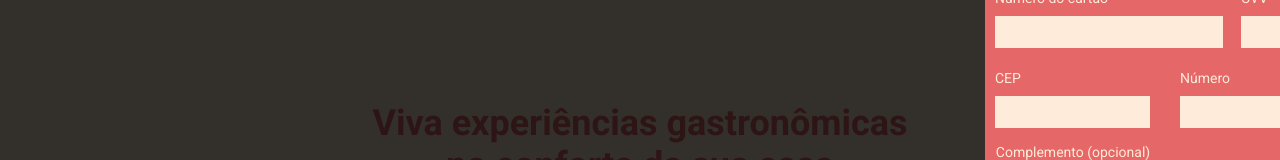
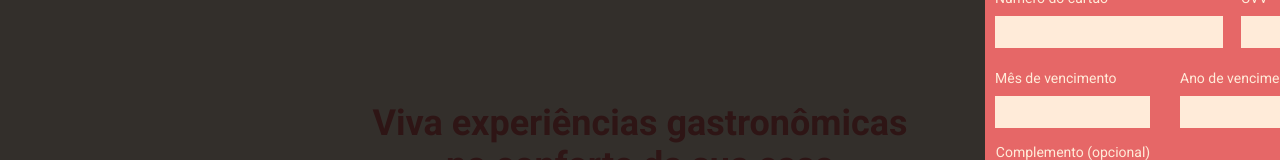
Before and after one commit to evenilsonguerreiro/efood2, a React (Create React App) app: page /perfilpagamento in a window 1280 px wide. Shown: the part 123-283 px from the top of the page. Built offline with nearby package versions, Linux system fonts and the light colour scheme.

Commit message:
ajustes na pagina pagamento

```diff
--- a/src/pages/PerfilPagamento/index.tsx
+++ b/src/pages/PerfilPagamento/index.tsx
@@ -21,7 +21,8 @@ import {
   DivCartao,
   CampoMedio,
   Complemento,
-  DivButtom
+  DivButtom,
+  Endereco2
 } from './styles'
 import { Content } from '../PerfilModal/styles'
 import { DivCep } from '../PerfilEntrega/styles'
@@ -113,11 +114,11 @@ const PerfilPagamento = () => {
 
               <DivCep>
                 <div>
-                  <Endereco>CEP</Endereco>
+                  <Endereco2>Mês de vencimento</Endereco2>
                   <CampoMedio></CampoMedio>
                 </div>
                 <div>
-                  <Endereco>Número</Endereco>
+                  <Endereco2>Ano de vencimento</Endereco2>
                   <CampoMedio></CampoMedio>
                 </div>
               </DivCep>
--- a/src/pages/PerfilPagamento/styles.ts
+++ b/src/pages/PerfilPagamento/styles.ts
@@ -72,6 +72,14 @@ export const Endereco = styled.p`
   margin-bottom: 10px;
   text-align: start;
 `
+export const Endereco2 = styled.p`
+  width: 123px;
+  height: 16px;
+  color: ${cores.branco};
+  font-size: 14px;
+  margin-bottom: 10px;
+  text-align: start;
+`
 export const Complemento = styled.p`
   width: 156px;
   height: 16px;
@@ -83,11 +91,6 @@ export const DivCep = styled.div`
   display: flex;
   justify-content: space-between;
   width: 340px;
-
-  ${Endereco} {
-    width: 123px;
-    height: 24px;
-  }
 `
 export const Campo1 = styled.div`
   width: 228px;
```
